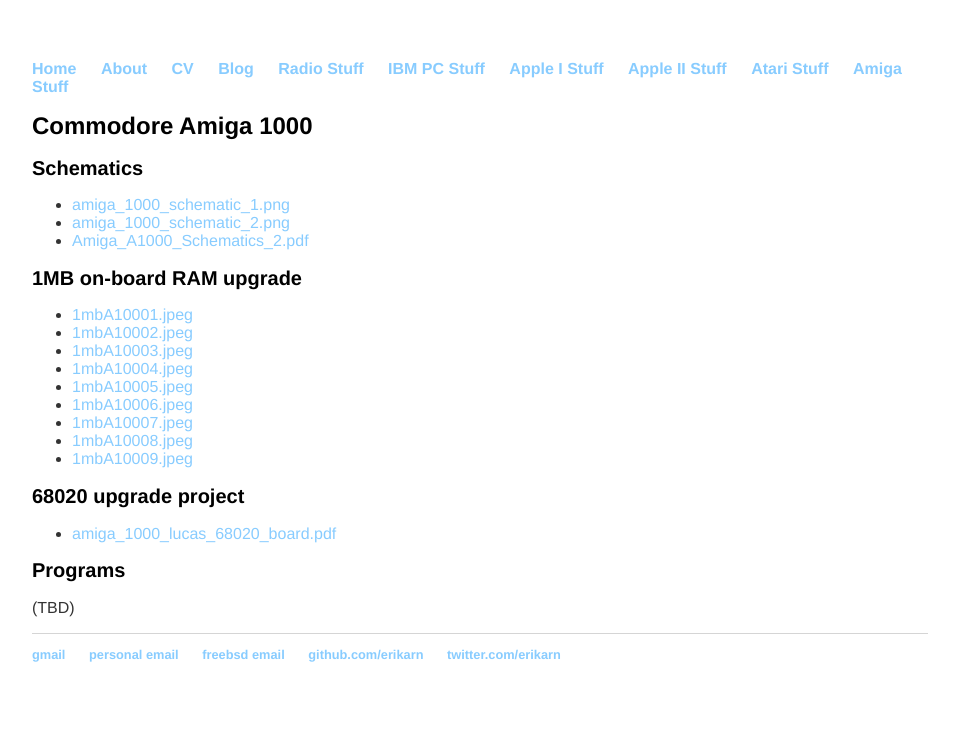
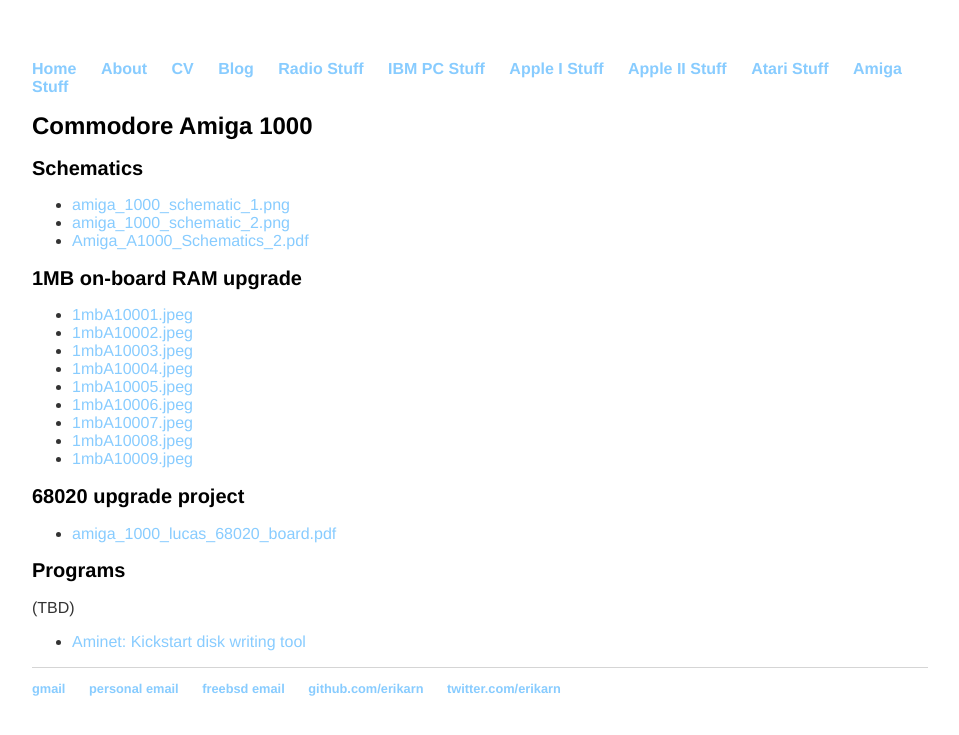
Before and after one commit to erikarn/erikarn.github.io, a Jekyll site: the page built from amiga/1000/notes.md, in a window 1280 px wide. Shown: the top 735 px of the page, without its empty margins (160-1119 px from the left). Built offline with Jekyll 4.4.1, drawn with Linux system fonts in a browser that asks for light colours.

Commit message:
Add a link to the amiga 1000 kickstart writing disk

```diff
--- a/amiga/1000/notes.md
+++ b/amiga/1000/notes.md
@@ -30,3 +30,5 @@
 ## Programs
 
 (TBD)
+
+ * [Aminet: Kickstart disk writing tool](http://aminet.net/package/util/misc/WriteKickDisk)
```
